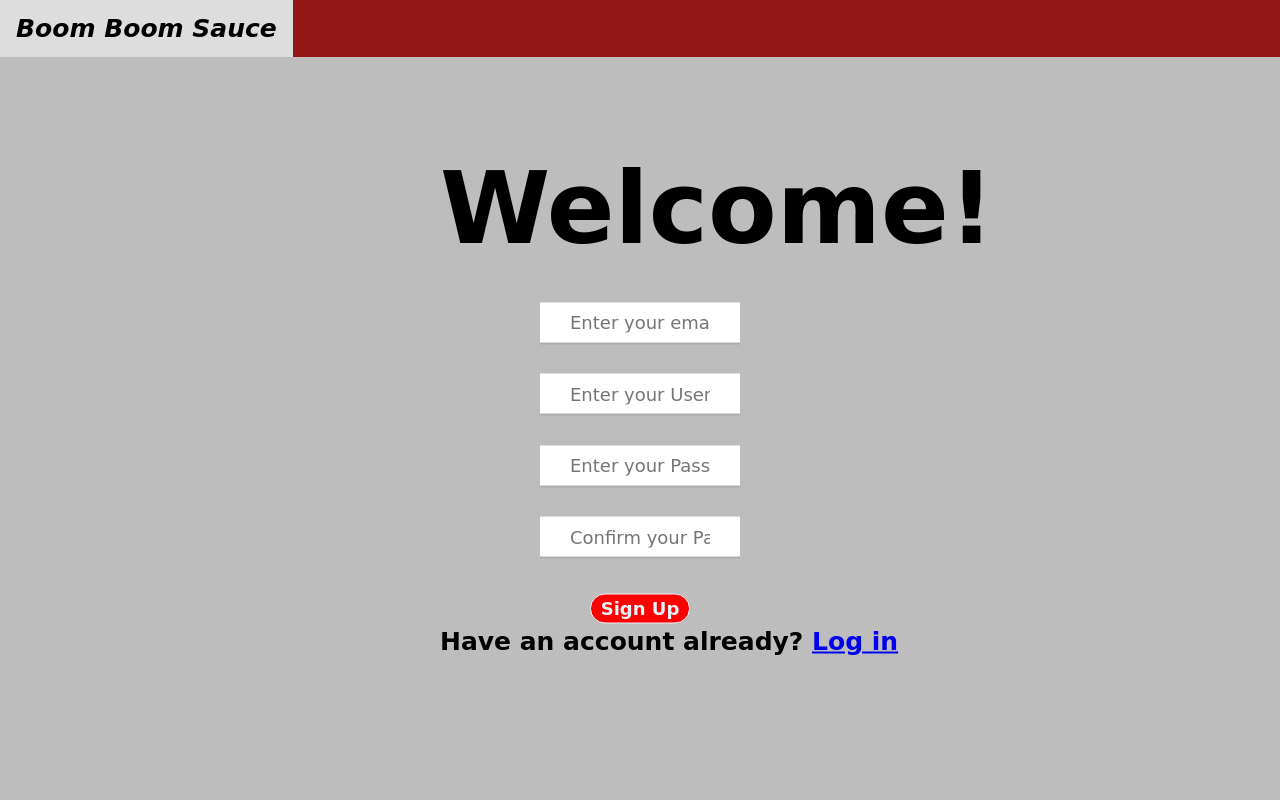
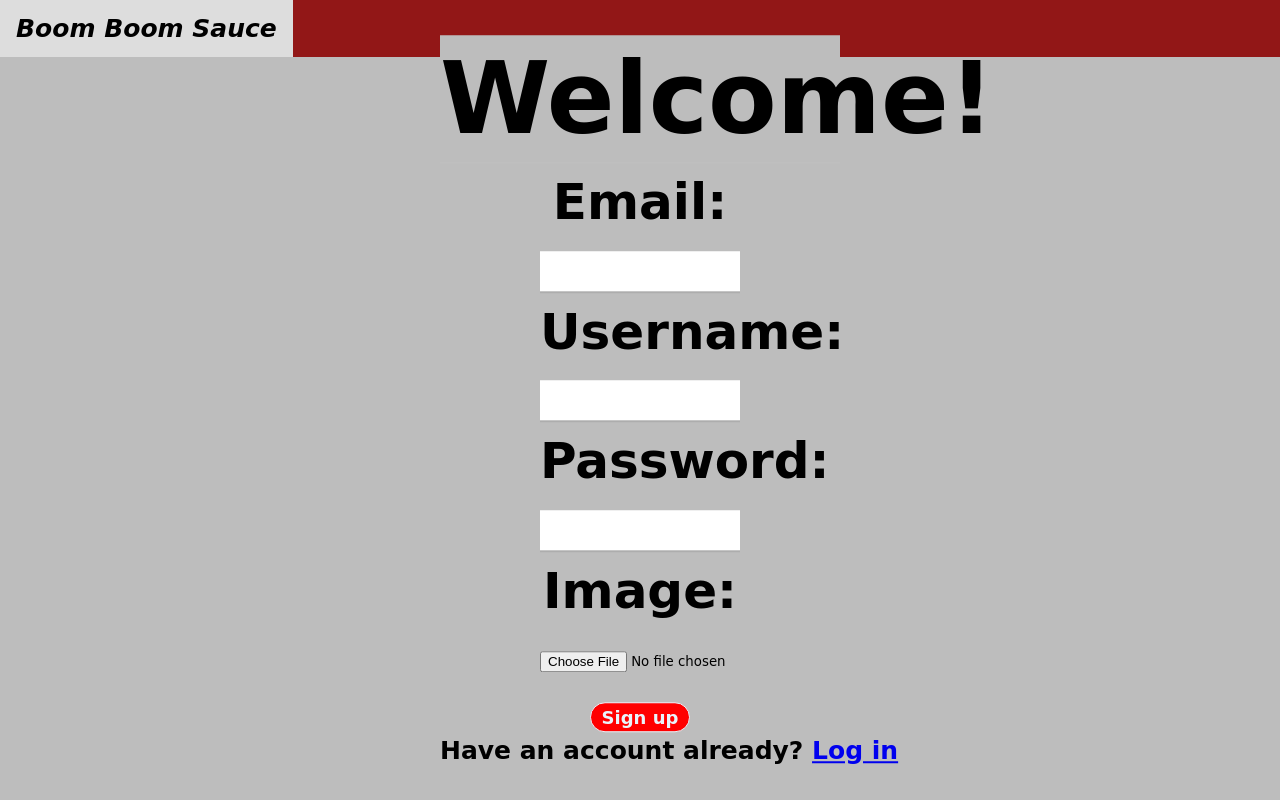
Before and after one commit to lolwolfey/cse312project, a Flask app: page /signup in a window 1280 px wide. Run offline with Flask 2, Linux system fonts and the light colour scheme; some libraries are stand-ins or nearby versions; some web fonts are replaced.

Commit message:
added multiform part and parsing

```diff
--- a/app/__init__.py
+++ b/app/__init__.py
@@ -8,6 +8,7 @@
 #from app.database_handler import DB
 import app.database_handler
 
+UPLOAD_FOLDER = 'static/image/'
 debug = True
 
 def create_app():
@@ -15,7 +16,8 @@
 
     database_handler.DB.init()
 
-
+    app.config['UPLOAD_FOLDER'] = UPLOAD_FOLDER
+    app.config['MAX_CONTENT_LENGTH'] = 16 * 1024 * 1024
     app.config['SECRET_KEY'] = b'\nI\x18]\xc3\x96m*@\xbffG\xf5a.X'
 
     app.config.update(
--- a/app/auth.py
+++ b/app/auth.py
@@ -8,10 +8,16 @@
 import os
 from .database_handler import init, signup_user, user_login, User#delete when merging
 from pymongo import MongoClient, mongo_client
+from werkzeug.utils import secure_filename
 
 
 auth = Blueprint('auth', __name__)
 
+imgcount = 0
+ALLOWED_EXTENSIONS = set(['png', 'jpg', 'jpeg'])
+
+def allowed_file(filename):
+	return '.' in filename and filename.rsplit('.', 1)[1].lower() in ALLOWED_EXTENSIONS
 
 @auth.route("/")
 def initialize():
@@ -35,17 +41,17 @@
     return render_template("Login.html")
 
 @auth.route("/signup", methods=['POST','GET'])
-def signup():
+def handle_form():
     if request.method == 'POST':
+        print(f"REQUEST.FORM = {request.form}")
+        username = request.form['username']
         email = request.form['email']
-        username = request.form['username']
-        password1 = request.form['password1']
-        password2 = request.form['password2']
-
-        if password1 == password2:
-            valid, error = password_requirements(password1)
-            print(f"VALID: {valid}, ERROR: {error}")
-            if valid == True:
+        password1 = request.form['password']
+        print(f"EMAIL: {email}, PASSWORD: {password1}")
+        valid, error = password_requirements(password1)
+        print(f"VALID: {valid}, ERROR: {error}")
+        if valid == True:
+            if(email_requirements(email) == True):
                 if signup_user(email, username, password1) == True:
                     flash('Account created', 'info')
                     return redirect(url_for('auth.login'))
@@ -56,6 +62,23 @@
                     flash(err, 'error')
         else:
             flash('Passwords do not match.', 'error')
+
+        # if 'file' not in request.files:
+        #     flash('No file part', 'error')
+        #     return redirect(request.url)
+        file = request.files['upload']
+        if file.filename == '':
+            flash('No image selected for uploading','error')
+        #return redirect(request.url)
+        if file and allowed_file(file.filename):
+            filename = "file0"+str(imgcount)+".jpg"
+            print(f"app.config upload folder; {app.config['UPLOAD_FOLDER']}")
+            file.save(os.path.join(app.config['UPLOAD_FOLDER'], filename))
+        #print('upload_image filename: ' + filename)
+            flash('Image successfully uploaded and displayed below','info')
+        #return render_template('Signup.html', filename=filename)
+        else:
+            flash('Allowed image types are -> png, jpg, jpeg','error')
 
     return render_template("Signup.html")
 
@@ -100,6 +123,12 @@
 
     return valid, error
 
+def email_requirements(email):
+    if '@' in email and '.com' in email:
+        return True
+    else:
+        return False
+
 
 
 @auth.route("/logout", methods=['POST'])
--- a/app/templates/Signup.html
+++ b/app/templates/Signup.html
@@ -134,26 +134,23 @@
   <br></br>
       <div class = "login">
         <h1> Welcome! </h1>
-        <form method="post">
+        <form action="signup" id="signup-form" method="post" enctype="multipart/form-data">
           <div class="textf">
-            <input type="text" name='email' placeholder="Enter your email" required>
-            <span></span>
+            <label for="signup-form-email">Email: </label>
+            <input id="signup-form-email" type="text" name="email"><br/>
           </div>
           <div class="textf">
-            <input type="text" name='username' placeholder="Enter your Username" required>
-            <span></span>
+            <label for="signup-form-name">Username: </label>
+            <input id="signup-form-name" type="text" name="username"><br/>
           </div>
-        <div class="textf">
-            <input type="password" name='password1' placeholder="Enter your Password" required>
-            <span></span>
-        </div>
-            <div class="textf">
-            <input type="password" name='password2' placeholder="Confirm your Password" required>
-            <span></span>
-            </div>
-
-        <input type="submit" value="Sign Up">
-      </form>
+          <div class="textf">
+            <label for="form-password">Password: </label>
+            <input id="form-password" type="password" name="password">
+          </div>
+          <label for="form-file">Image: </label>
+          <input id="form-file" type="file" name="upload">
+          <input type="submit" value="Sign up">
+        </form>
       <div class = "signup">Have an account already? <a href="\"> Log in</a></div>
       <div class = "flashes">
         {% with messages = get_flashed_messages(with_categories=true) %}
@@ -165,7 +162,7 @@
             </ul>
           {% endif %}
         {% endwith %}
-        </div>
+      </div>
   </div>
 </body>
 </html>
```
Also changed, not shown: app/templates/Login.html (+6 -6 lines).
